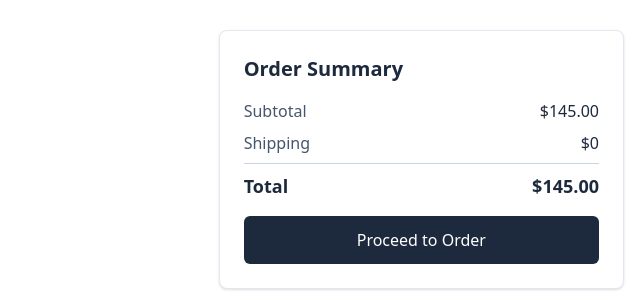
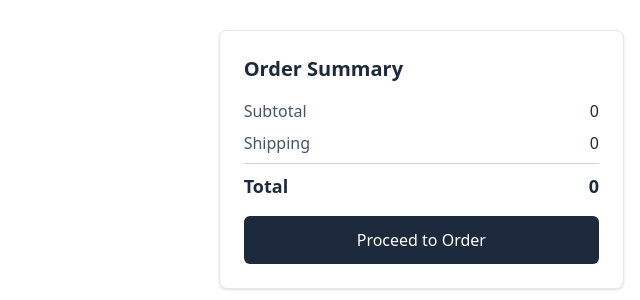
Before and after one commit to AyushHimalayaShrestha/Ems, a Django app: page /product/cart/ in a window 1280 px wide. Shown: the part 226-526 px from the top of the page, without its empty margins (640-1280 px from the left). Run offline with Django 5.2, Linux system fonts and the light colour scheme; a user stored in the database is signed in; data comes from the database, SQL or seed files in the repository.

Commit message:
overall total

```diff
--- a/ecommerce/product/templates/cart/cart.html
+++ b/ecommerce/product/templates/cart/cart.html
@@ -35,16 +35,16 @@
       <div class="p-6 border border-slate-200 rounded-lg bg-white shadow-sm hover:shadow-md transition">
         <h2 class="text-xl font-semibold text-slate-800 mb-4">Order Summary</h2>
 
-        <!-- Subtotal -->
+        <!-- Overall total -->
         <div class="flex justify-between mb-2">
           <span class="text-slate-600">Subtotal</span>
-          <span class="text-slate-800 font-medium">$145.00</span>
+          <span class="text-slate-800 font-medium">{{overall_total}}</span>
         </div>
 
         <!-- Shipping -->
         <div class="flex justify-between mb-2">
           <span class="text-slate-600">Shipping</span>
-          <span class="text-slate-800 font-medium">$0</span>
+          <span class="text-slate-800 font-medium">0</span>
         </div>
 
         <hr class="my-2 border-slate-300">
@@ -52,7 +52,7 @@
         <!-- Total -->
         <div class="flex justify-between mb-4">
           <span class="text-slate-800 font-semibold text-lg">Total</span>
-          <span class="text-slate-800 font-semibold text-lg">$145.00</span>
+          <span class="text-slate-800 font-semibold text-lg">{{overall_total}}</span>
         </div>
 
         <!-- Proceed Button -->
--- a/ecommerce/product/views.py
+++ b/ecommerce/product/views.py
@@ -27,7 +27,11 @@ def cart_lists(request):
     # Calculate total price for each cart item
     for item in user_cart:
        item.total=item.product.product_price * item.quantity
-    return render(request, "cart/cart.html", {'cart_items': user_cart})
+
+    # Calculate overall total price
+    overall_total = sum(item.total for item in user_cart)
+
+    return render(request, "cart/cart.html", {'cart_items': user_cart, 'overall_total': overall_total})
 
 # add to cart
 @login_required()
```
